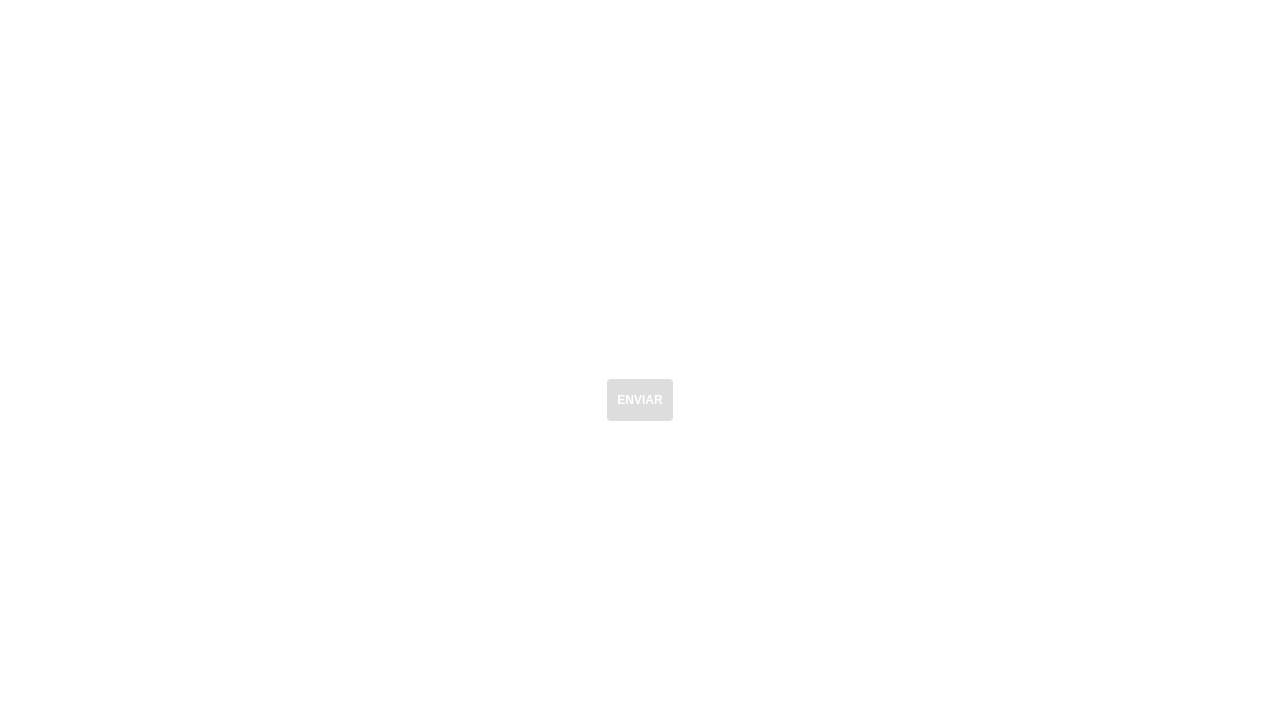
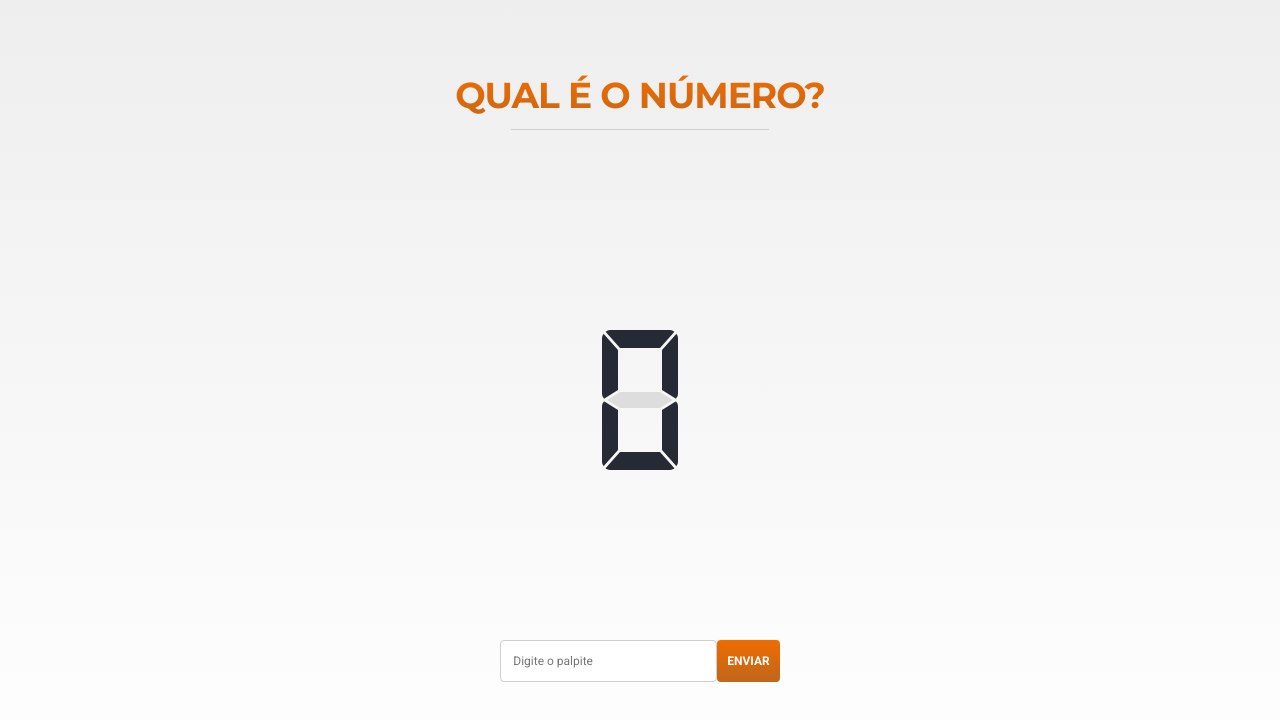
Before and after one commit to lucasvribeiro/whats-the-number, a React (Create React App) app: page / in a window 1280 px wide. Shown: the top 720 px of the page. Built offline with nearby package versions, Linux system fonts and the light colour scheme.

Commit message:
Created App Basic Layout

```diff
--- a/src/App.css
+++ b/src/App.css
@@ -2,7 +2,31 @@
   width: 100vw;
   height: 100vh;
   display: flex;
+  flex-direction: column;
+  align-items: center;
+
+  background: linear-gradient(#eeeeee, #ffffff);
+}
+
+.top-container {
+  width: 100vh;
+  height: 20vh;
+  display: flex;
+  align-items: flex-end;
+  justify-content: center;
+}
+
+.center-container {
+  width: 100vh;
+  height: 60vh;
+  display: flex;
   align-items: center;
   justify-content: center;
-  background-color: #ffffff;
 }
+
+.bottom-container {
+  width: 100vh;
+  height: 20vh;
+  display: flex;
+  justify-content: center;
+}
--- a/src/App.js
+++ b/src/App.js
@@ -1,27 +1,36 @@
-// import Digit from "./components/Digit/Digit";
+import { defaultColor, correctColor, errorColor } from "./services/colors";
 
-// import { defaultColor, correctColor, errorColor } from "./services/colors";
+import Button from "./components/Button/Button";
+import Input from "./components/Input/Input";
+import Title from "./components/Title/Title";
+import Digit from "./components/Digit/Digit";
 
 import "./App.css";
-import Button from "./components/Button/Button";
-import Input from "./components/Input/Input";
 
 function App() {
   return (
     <div className="App">
-      {/* <Digit digit={0} color={defaultColor} />
-      <Digit digit={1} color={correctColor} />
-      <Digit digit={2} color={errorColor} /> */}
+      <div className="top-container">
+        <Title colorOne="#ef6c00" colorTwo="#c0661c">
+          QUAL É O NÚMERO?
+        </Title>
+      </div>
 
-      {/* <Input placeholder="Digite o palpite" /> */}
+      <div className="center-container">
+        <Digit digit={0} color={defaultColor} />
+      </div>
+
+      <div className="bottom-container">
+        <Input placeholder="Digite o palpite" />
         <Button
           fnColor="#ffffff"
           bgColorOne="#ef6c00"
           bgColorTwo="#c0661c"
-        disabled={true}
+          disabled={false}
         >
           ENVIAR
         </Button>
+      </div>
     </div>
   );
 }
--- a/src/index.css
+++ b/src/index.css
@@ -7,6 +7,11 @@ body {
   -moz-osx-font-smoothing: grayscale;
 }
 
+input,
+button {
+  font-family: "Roboto", sans-serif;
+}
+
 code {
   font-family: source-code-pro, Menlo, Monaco, Consolas, "Courier New",
     monospace;
```
Lines whose indentation alone changed are shown as unchanged.
